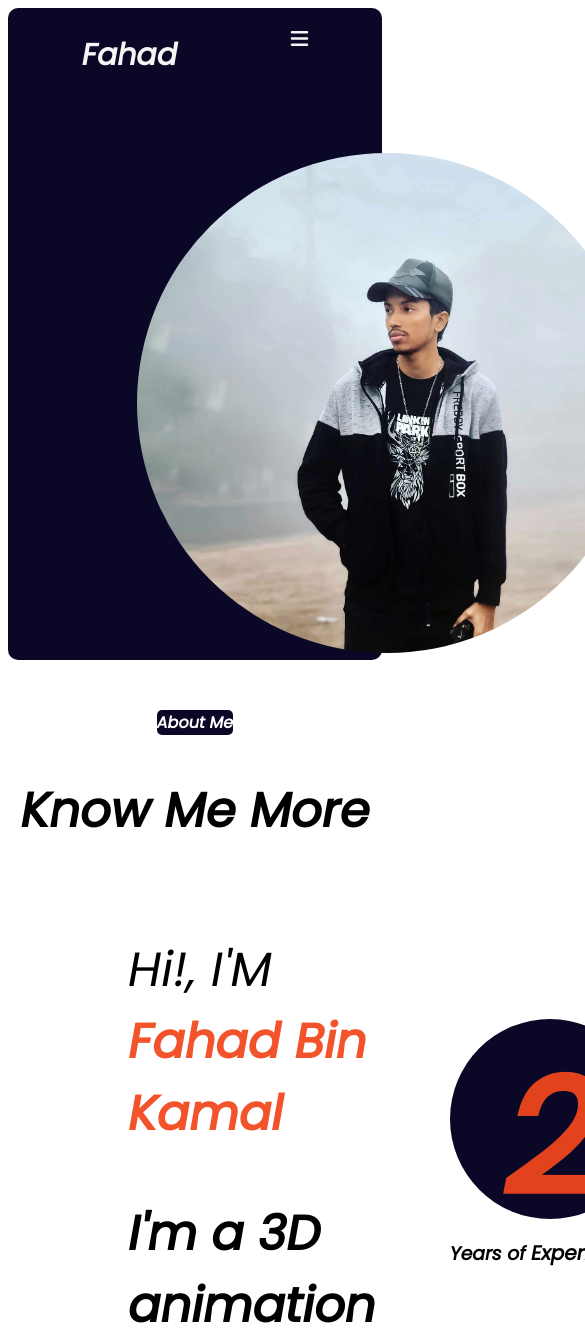
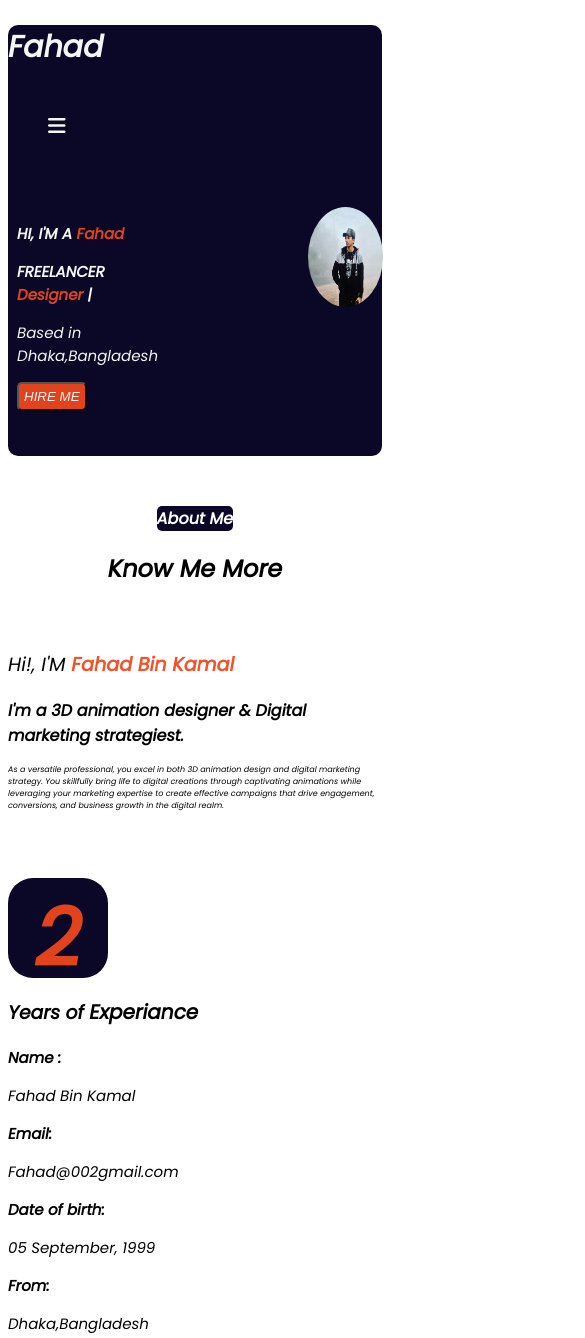
Before and after one commit to amanmohammad41/anando-repo, a plain HTML site: page index.html in a window 390 px wide. Shown: the top 1338 px of the page, 585 px wide, since content can reach past the window. Drawn offline with Linux system fonts and the light colour scheme.

Commit message:
medai qurey

```diff
--- a/index.html
+++ b/index.html
@@ -114,7 +114,7 @@
            <p>Fahad Bin Kamal</p></div>
         <div class="deatail1"><h1>Email: </h1>
            <p>Fahad@002gmail.com</p></div>
-        <div class="deatai1"> <h1>Date of birth: </h1>
+        <div class="deatail1"> <h1>Date of birth: </h1>
            <p>05 September, 1999</p></div>
         <div class="deatail1"><h1>From: </h1>
            <p>Dhaka,Bangladesh</p></div>
--- a/style.css
+++ b/style.css
@@ -250,3 +250,245 @@ footer{
 .two{
   margin-left: 200px;
 }
+
+@media (max-width:400px) {
+      .main-section{
+        background-color: #0A0826;
+      }
+      header{
+        display: inline;
+      }
+      .about-me{
+        display:flex;
+        justify-content: center;
+      }
+      .about-me p{
+        font-size: 15px;
+      }
+      .fahad{
+        margin-left: 35px;
+        margin-bottom: 45px;
+      }
+      button{
+        padding: 5px;
+        border-radius: 5px;
+      }
+       button a{
+        font-size: 1em;
+
+       }
+      .about-me h1{
+        font-size: 15px;
+
+      }
+      .fahad-pic img{
+        height: 100px;
+        width: 75px;
+        border-radius: 50%;
+        margin-right: 25px;
+      }
+      .work-deatails{
+        display: inline;
+        gap: 10px;
+        width: 100%;
+
+      }
+
+      .know-me{
+        font-size: 1.5em;
+      }
+      .deatail-one{
+
+      }
+      .description{
+        font-size: 1.2em;
+      }
+      .description-two{
+        font-size: 1em;
+      }
+      .description-three{
+        font-size: 0.5em;
+        text-align: left;
+      }
+      .exprience-area{
+        background-color: #0A0826;
+        border-radius: 25%;
+        height: 100px;
+        width: 100px;
+      }
+      .year{
+        font-size: 5em;
+        text-align: center;
+        color:rgba(241, 71, 29, 0.938);
+
+       }
+       .deatail-twos{
+        display: inline;
+        gap: 50px;
+        justify-content: center;
+
+       }
+       .deatail1 h1, p{
+        font-size: 15px;
+       }
+
+       .project-sec{
+        font-size: 1em;
+
+       }
+       .articles{
+        display: grid;
+        grid-template-columns: repeat(2,1fr);
+        margin-right: 1000px;
+       }
+       .pic-one img{
+        height: 100px;
+        width: 100px;
+       }
+       .contact-sec{
+
+       }
+       .slides{
+        display: inline;
+       }
+       .slide-one{
+        width: 200px;
+       }
+       .slide-two{
+        width: 200px;
+        margin-left: 110px;
+       }
+       input{
+        width: 200px;
+        height: 30px;
+        background-color: #0A0826;
+        color: #fff;
+        margin-bottom: 10px;
+       }
+       .all-one{
+        display: grid;
+        grid-template-columns: repeat(1fr);
+       }
+}
+
+
+
+@media (max-width:1000px) {
+      .main-section{
+        background-color: #0A0826;
+      }
+      header{
+        display: inline;
+      }
+      .about-me{
+        display:flex;
+        justify-content: center;
+      }
+      .about-me p{
+        font-size: 15px;
+      }
+      .fahad{
+        margin-left: 35px;
+        margin-bottom: 45px;
+      }
+      button{
+        padding: 5px;
+        border-radius: 5px;
+      }
+       button a{
+        font-size: 1em;
+
+       }
+      .about-me h1{
+        font-size: 15px;
+
+      }
+      .fahad-pic img{
+        height: 100px;
+        width: 75px;
+        border-radius: 50%;
+        margin-right: 25px;
+      }
+      .work-deatails{
+        display: inline;
+        gap: 10px;
+        width: 100%;
+
+      }
+
+      .know-me{
+        font-size: 1.5em;
+      }
+      .deatail-one{
+
+      }
+      .description{
+        font-size: 1.2em;
+      }
+      .description-two{
+        font-size: 1em;
+      }
+      .description-three{
+        font-size: 0.5em;
+        text-align: left;
+      }
+      .exprience-area{
+        background-color: #0A0826;
+        border-radius: 25%;
+        height: 100px;
+        width: 100px;
+      }
+      .year{
+        font-size: 5em;
+        text-align: center;
+        color:rgba(241, 71, 29, 0.938);
+
+       }
+       .deatail-twos{
+        display: inline;
+        gap: 50px;
+        justify-content: center;
+
+       }
+       .deatail1 h1, p{
+        font-size: 15px;
+       }
+
+       .project-sec{
+        font-size: 1em;
+
+       }
+       .articles{
+        display: grid;
+        grid-template-columns: repeat(2,1fr);
+        margin-right: 1000px;
+       }
+       .pic-one img{
+        height: 100px;
+        width: 100px;
+       }
+       .contact-sec{
+
+       }
+       .slides{
+        display: inline;
+       }
+       .slide-one{
+        width: 200px;
+       }
+       .slide-two{
+        width: 200px;
+        margin-left: 110px;
+       }
+       input{
+        width: 200px;
+        height: 30px;
+        background-color: #0A0826;
+        color: #fff;
+        margin-bottom: 10px;
+       }
+       .all-one{
+        display: grid;
+        grid-template-columns: repeat(1fr);
+       }
+}
```
